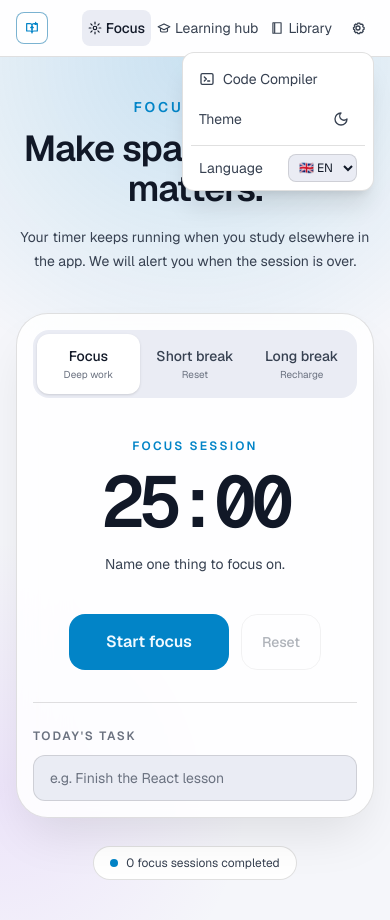
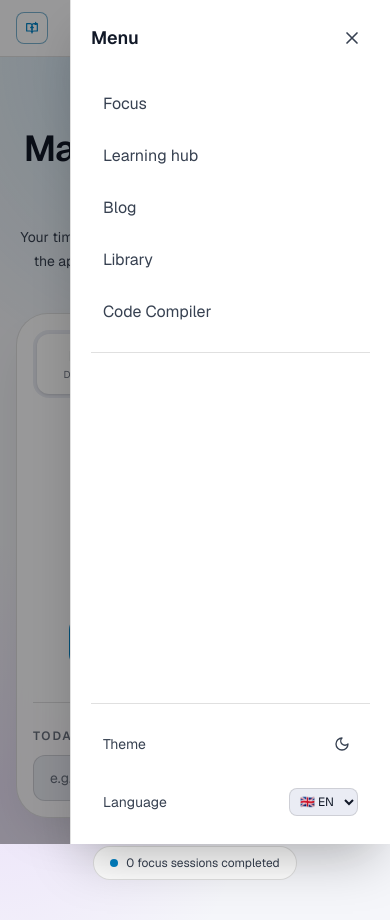
Before and after one commit to rznmgr630/learnwithrajan, a Next.js app: page /focus in a window 390 px wide. Both pictures are taken after a click on the button "Menu". Built offline with nearby package versions, Linux system fonts and the light colour scheme.

Commit message:
feat: add mobile navigation drawer

```diff
--- a/components/SiteHeader.tsx
+++ b/components/SiteHeader.tsx
@@ -3,6 +3,7 @@
 import Link from "next/link";
 import { usePathname } from "next/navigation";
 import { useEffect, useRef, useState } from "react";
+import { createPortal } from "react-dom";
 import { LanguageSwitcher } from "@/components/i18n/LanguageSwitcher";
 import { useLocale } from "@/components/i18n/LocaleProvider";
 import { BrandMark } from "@/components/BrandMark";
@@ -10,6 +11,7 @@ import { useTheme } from "@/components/ThemeProvider";
 
 const links = [
   { href: "/learn", key: "nav.learningHub" as const, icon: "M2 10l10-5 10 5-10 5-10-5Zm4 2v5c0 2.5 12 2.5 12 0v-5" },
+  { href: "/blog", key: "nav.blog" as const, icon: "M4 4h16v16H4zM7 8h10M7 12h10M7 16h6" },
   { href: "/library", key: "nav.library" as const, icon: "M5 3h14v18H5zM8 3v18" },
 ];
 
@@ -40,9 +42,12 @@ function ThemeToggle() {
 
 function SettingsMenu() {
   const [isOpen, setIsOpen] = useState(false);
+  const [isMounted, setIsMounted] = useState(false);
   const menuRef = useRef<HTMLDivElement>(null);
+  const { t } = useLocale();
 
   useEffect(() => {
+    setIsMounted(true);
     function closeMenu(event: MouseEvent) {
       if (!menuRef.current?.contains(event.target as Node)) {
         setIsOpen(false);
@@ -65,11 +70,31 @@ function SettingsMenu() {
 
   return (
     <div ref={menuRef} className="relative shrink-0">
-      <button type="button" onClick={() => setIsOpen((value) => !value)} className="grid h-8 w-8 place-items-center rounded-lg text-[var(--muted)] transition hover:bg-[var(--elevated)] hover:text-[var(--text)]" aria-label="Settings" aria-expanded={isOpen} aria-haspopup="menu">
-        <svg aria-hidden="true" viewBox="0 0 24 24" className="h-4 w-4 fill-none stroke-current" strokeWidth="2" strokeLinecap="round" strokeLinejoin="round"><circle cx="12" cy="12" r="3" /><path d="M19.4 15a1.7 1.7 0 0 0 .3 1.9l.1.1-2.1 2.1-.1-.1a1.7 1.7 0 0 0-1.9-.3 1.7 1.7 0 0 0-1 1.5v.2h-3v-.2a1.7 1.7 0 0 0-1-1.5 1.7 1.7 0 0 0-1.9.3l-.1.1-2.1-2.1.1-.1A1.7 1.7 0 0 0 7 15a1.7 1.7 0 0 0-1.5-1H5.3v-3h.2A1.7 1.7 0 0 0 7 10a1.7 1.7 0 0 0-.3-1.9l-.1-.1 2.1-2.1.1.1a1.7 1.7 0 0 0 1.9.3 1.7 1.7 0 0 0 1-1.5v-.2h3v.2a1.7 1.7 0 0 0 1 1.5 1.7 1.7 0 0 0 1.9-.3l.1-.1 2.1 2.1-.1.1a1.7 1.7 0 0 0-.3 1.9 1.7 1.7 0 0 0 1.5 1h.2v3h-.2a1.7 1.7 0 0 0-1.4 1Z" /></svg>
+      <button type="button" onClick={() => setIsOpen((value) => !value)} className="grid h-8 w-8 place-items-center rounded-lg text-[var(--muted)] transition hover:bg-[var(--elevated)] hover:text-[var(--text)]" aria-label="Menu" aria-expanded={isOpen} aria-haspopup="menu">
+        <svg aria-hidden="true" viewBox="0 0 24 24" className="h-5 w-5 fill-none stroke-current sm:hidden" strokeWidth="2" strokeLinecap="round"><path d="M4 7h16M4 12h16M4 17h16" /></svg>
+        <svg aria-hidden="true" viewBox="0 0 24 24" className="hidden h-4 w-4 fill-none stroke-current sm:block" strokeWidth="2" strokeLinecap="round" strokeLinejoin="round"><circle cx="12" cy="12" r="3" /><path d="M19.4 15a1.7 1.7 0 0 0 .3 1.9l.1.1-2.1 2.1-.1-.1a1.7 1.7 0 0 0-1.9-.3 1.7 1.7 0 0 0-1 1.5v.2h-3v-.2a1.7 1.7 0 0 0-1-1.5 1.7 1.7 0 0 0-1.9.3l-.1.1-2.1-2.1.1-.1A1.7 1.7 0 0 0 7 15a1.7 1.7 0 0 0-1.5-1H5.3v-3h.2A1.7 1.7 0 0 0 7 10a1.7 1.7 0 0 0-.3-1.9l-.1-.1 2.1-2.1.1.1a1.7 1.7 0 0 0 1.9.3 1.7 1.7 0 0 0 1-1.5v-.2h3v.2a1.7 1.7 0 0 0 1 1.5 1.7 1.7 0 0 0 1.9-.3l.1-.1 2.1 2.1-.1.1a1.7 1.7 0 0 0-.3 1.9 1.7 1.7 0 0 0 1.5 1h.2v3h-.2a1.7 1.7 0 0 0-1.4 1Z" /></svg>
       </button>
       {isOpen && (
-        <div role="menu" className="absolute right-0 top-10 z-30 w-48 rounded-xl border border-[var(--border)] bg-[var(--surface)] p-2 shadow-xl">
+        <>
+          <div role="menu" className="hidden sm:absolute sm:right-0 sm:top-10 sm:z-30 sm:block sm:w-48 sm:rounded-xl sm:border sm:border-[var(--border)] sm:bg-[var(--surface)] sm:p-2 sm:shadow-xl">
+          <div className="border-b border-[var(--border)] pb-1 sm:hidden">
+            <Link href="/focus" role="menuitem" onClick={() => setIsOpen(false)} className="flex items-center gap-2 rounded-lg px-2 py-2 text-sm text-[var(--muted)] transition hover:bg-[var(--elevated)] hover:text-[var(--text)]">
+              <svg aria-hidden="true" viewBox="0 0 24 24" className="h-4 w-4 fill-none stroke-current" strokeWidth="2" strokeLinecap="round" strokeLinejoin="round"><circle cx="12" cy="12" r="3" /><path d="M12 2v3m0 14v3M2 12h3m14 0h3M4.9 4.9 7 7m10 10 2.1 2.1M19.1 4.9 17 7M7 17l-2.1 2.1" /></svg>
+              Focus
+            </Link>
+            <Link href="/learn" role="menuitem" onClick={() => setIsOpen(false)} className="flex items-center gap-2 rounded-lg px-2 py-2 text-sm text-[var(--muted)] transition hover:bg-[var(--elevated)] hover:text-[var(--text)]">
+              <svg aria-hidden="true" viewBox="0 0 24 24" className="h-4 w-4 fill-none stroke-current" strokeWidth="2" strokeLinecap="round" strokeLinejoin="round"><path d="M2 10l10-5 10 5-10 5-10-5Zm4 2v5c0 2.5 12 2.5 12 0v-5" /></svg>
+              {t("nav.learningHub")}
+            </Link>
+            <Link href="/blog" role="menuitem" onClick={() => setIsOpen(false)} className="flex items-center gap-2 rounded-lg px-2 py-2 text-sm text-[var(--muted)] transition hover:bg-[var(--elevated)] hover:text-[var(--text)]">
+              <svg aria-hidden="true" viewBox="0 0 24 24" className="h-4 w-4 fill-none stroke-current" strokeWidth="2" strokeLinecap="round" strokeLinejoin="round"><path d="M4 4h16v16H4zM7 8h10M7 12h10M7 16h6" /></svg>
+              {t("nav.blog")}
+            </Link>
+            <Link href="/library" role="menuitem" onClick={() => setIsOpen(false)} className="flex items-center gap-2 rounded-lg px-2 py-2 text-sm text-[var(--muted)] transition hover:bg-[var(--elevated)] hover:text-[var(--text)]">
+              <svg aria-hidden="true" viewBox="0 0 24 24" className="h-4 w-4 fill-none stroke-current" strokeWidth="2" strokeLinecap="round" strokeLinejoin="round"><path d="M5 3h14v18H5zM8 3v18" /></svg>
+              {t("nav.library")}
+            </Link>
+          </div>
           <Link
             href="/learn/compiler"
             role="menuitem"
@@ -87,7 +112,25 @@ function SettingsMenu() {
             <span className="text-sm text-[var(--muted)]">Language</span>
             <LanguageSwitcher compact />
           </div>
-        </div>
+          </div>
+          {isMounted && createPortal(
+            <div className="fixed inset-0 z-50 sm:hidden">
+              <button type="button" aria-label="Close menu" onClick={() => setIsOpen(false)} className="absolute inset-0 bg-black/40" />
+              <aside className="absolute inset-y-0 right-0 flex w-80 max-w-[86vw] flex-col overflow-y-auto border-l border-[var(--border)] bg-[var(--surface)] p-5 shadow-2xl">
+                <div className="mb-6 flex items-center justify-between"><span className="text-lg font-semibold text-[var(--text)]">Menu</span><button type="button" onClick={() => setIsOpen(false)} aria-label="Close menu" className="grid h-9 w-9 place-items-center rounded-lg text-[var(--muted)] hover:bg-[var(--elevated)] hover:text-[var(--text)]"><svg aria-hidden="true" viewBox="0 0 24 24" className="h-5 w-5 fill-none stroke-current" strokeWidth="2" strokeLinecap="round"><path d="m6 6 12 12M18 6 6 18" /></svg></button></div>
+                <nav className="space-y-1 border-b border-[var(--border)] pb-4">
+                  <Link href="/focus" onClick={() => setIsOpen(false)} className="block rounded-lg px-3 py-3 text-[var(--muted)] hover:bg-[var(--elevated)] hover:text-[var(--text)]">Focus</Link>
+                  <Link href="/learn" onClick={() => setIsOpen(false)} className="block rounded-lg px-3 py-3 text-[var(--muted)] hover:bg-[var(--elevated)] hover:text-[var(--text)]">{t("nav.learningHub")}</Link>
+                  <Link href="/blog" onClick={() => setIsOpen(false)} className="block rounded-lg px-3 py-3 text-[var(--muted)] hover:bg-[var(--elevated)] hover:text-[var(--text)]">{t("nav.blog")}</Link>
+                  <Link href="/library" onClick={() => setIsOpen(false)} className="block rounded-lg px-3 py-3 text-[var(--muted)] hover:bg-[var(--elevated)] hover:text-[var(--text)]">{t("nav.library")}</Link>
+                  <Link href="/learn/compiler" onClick={() => setIsOpen(false)} className="block rounded-lg px-3 py-3 text-[var(--muted)] hover:bg-[var(--elevated)] hover:text-[var(--text)]">Code Compiler</Link>
+                </nav>
+                <div className="mt-auto space-y-3 border-t border-[var(--border)] pt-4"><div className="flex items-center justify-between px-3 py-2 text-sm text-[var(--muted)]"><span>Theme</span><ThemeToggle /></div><div className="flex items-center justify-between px-3 py-2 text-sm text-[var(--muted)]"><span>Language</span><LanguageSwitcher compact /></div></div>
+              </aside>
+            </div>,
+            document.body,
+          )}
+        </>
       )}
     </div>
   );
@@ -98,7 +141,7 @@ export function SiteHeader() {
   const pathname = usePathname();
 
   return (
-    <header className="sticky top-0 z-20 w-full min-w-0 overflow-x-clip border-b border-[var(--border)] bg-[color-mix(in_oklab,var(--surface)_88%,transparent)] backdrop-blur-md">
+    <header className="sticky top-0 z-20 w-full min-w-0 overflow-visible border-b border-[var(--border)] bg-[color-mix(in_oklab,var(--surface)_88%,transparent)] backdrop-blur-md">
       <div className="mx-auto flex h-14 max-w-5xl min-w-0 items-center justify-between gap-2 px-4 sm:gap-3 sm:px-6">
         <Link
           href="/"
@@ -108,7 +151,7 @@ export function SiteHeader() {
           <span className="hidden whitespace-nowrap sm:inline">{t("site.title")}</span>
         </Link>
         <div className="flex min-w-0 items-center gap-1 sm:gap-3">
-          <nav className="flex min-w-0 items-center gap-0 text-sm sm:gap-1">
+          <nav className="hidden min-w-0 items-center gap-0 text-sm sm:flex sm:gap-1">
             <Link href="/focus" aria-current={pathname === "/focus" ? "page" : undefined} className={`inline-flex items-center gap-1 whitespace-nowrap rounded-lg px-1.5 py-2 transition sm:px-3 ${pathname === "/focus" ? "bg-[var(--elevated)] font-medium text-[var(--text)]" : "text-[var(--muted)] hover:bg-[var(--elevated)] hover:text-[var(--text)]"}`}><svg aria-hidden="true" viewBox="0 0 24 24" className="h-3.5 w-3.5 fill-none stroke-current" strokeWidth="2" strokeLinecap="round" strokeLinejoin="round"><circle cx="12" cy="12" r="3" /><path d="M12 2v3m0 14v3M2 12h3m14 0h3M4.9 4.9 7 7m10 10 2.1 2.1M19.1 4.9 17 7M7 17l-2.1 2.1" /></svg>Focus</Link>
             {links.map((item) => {
               const isActive = pathname === item.href || pathname.startsWith(`${item.href}/`);
@@ -117,7 +160,7 @@ export function SiteHeader() {
                   key={item.href}
                   href={item.href}
                   aria-current={isActive ? "page" : undefined}
-                  className={`${item.href === "/library" ? "hidden min-[360px]:inline-flex" : "inline-flex"} items-center gap-1 whitespace-nowrap rounded-lg px-1.5 py-2 transition sm:px-3 ${isActive ? "bg-[var(--elevated)] font-medium text-[var(--text)]" : "text-[var(--muted)] hover:bg-[var(--elevated)] hover:text-[var(--text)]"}`}
+                  className={`inline-flex items-center gap-1 whitespace-nowrap rounded-lg px-1.5 py-2 transition sm:px-3 ${isActive ? "bg-[var(--elevated)] font-medium text-[var(--text)]" : "text-[var(--muted)] hover:bg-[var(--elevated)] hover:text-[var(--text)]"}`}
                 >
                   <svg aria-hidden="true" viewBox="0 0 24 24" className="h-3.5 w-3.5 fill-none stroke-current" strokeWidth="2" strokeLinecap="round" strokeLinejoin="round"><path d={item.icon} /></svg>
                   {t(item.key)}
```
